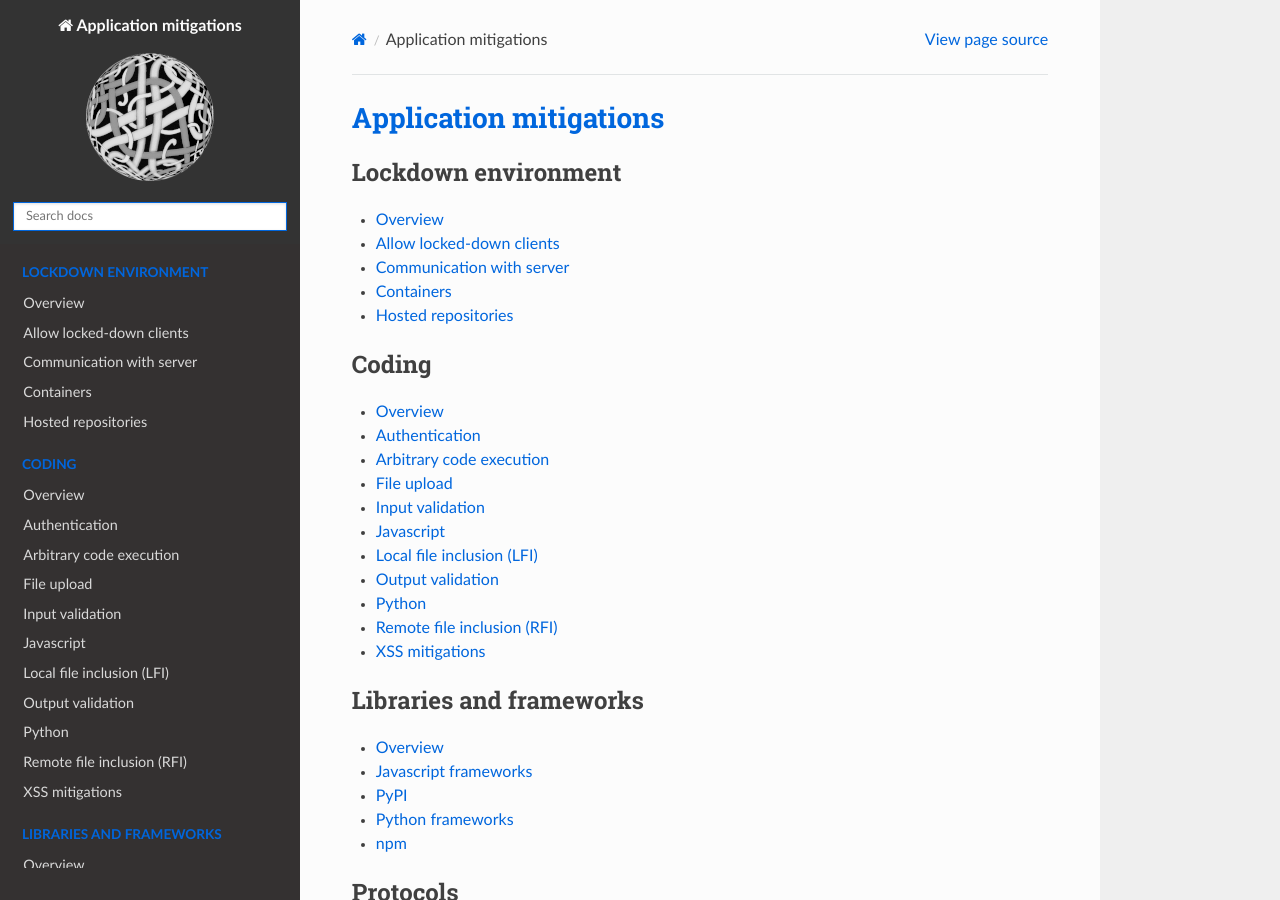
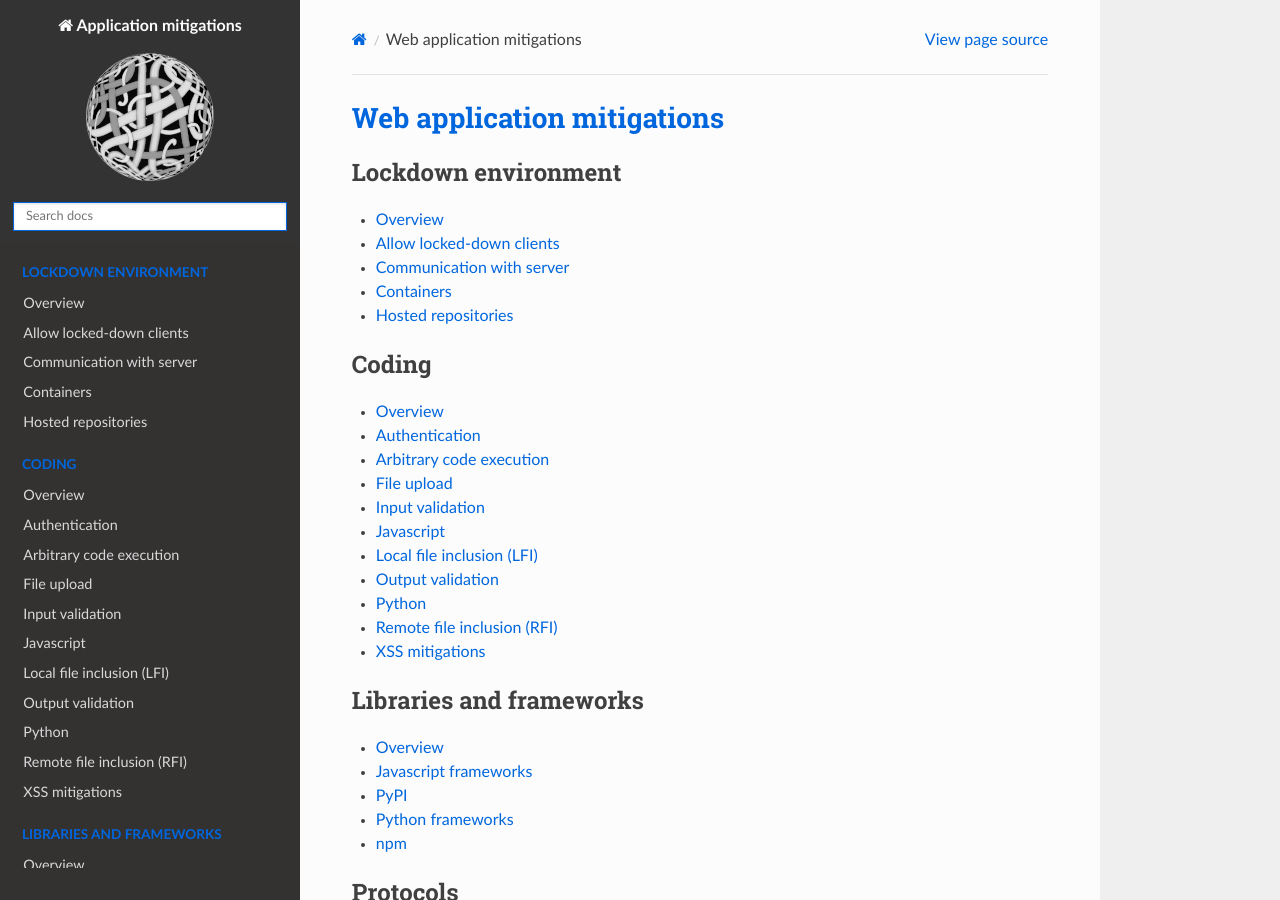
Before and after one commit to tymyrddin/blue-app, a Sphinx documentation site: the page built from source/index.rst, in a window 1280 px wide and 900 px high. Built offline with Sphinx 7.4.7 and the Read the Docs theme 2.0.0, drawn with Linux system fonts in a browser that asks for light colours; some of the changed lines change nothing that is shown.

Commit message:
Version 0.1

```diff
--- a/source/index.rst
+++ b/source/index.rst
@@ -1,9 +1,4 @@
-.. Application mitigations documentation master file, created by
-   sphinx-quickstart on Sun Jun 26 17:29:53 2022.
-   You can adapt this file completely to your liking, but it should at least
-   contain the root `toctree` directive.
-
-Application mitigations
+Web application mitigations
 ===================================================
 
 .. toctree::
```
Also changed, not shown: 1 other file.
